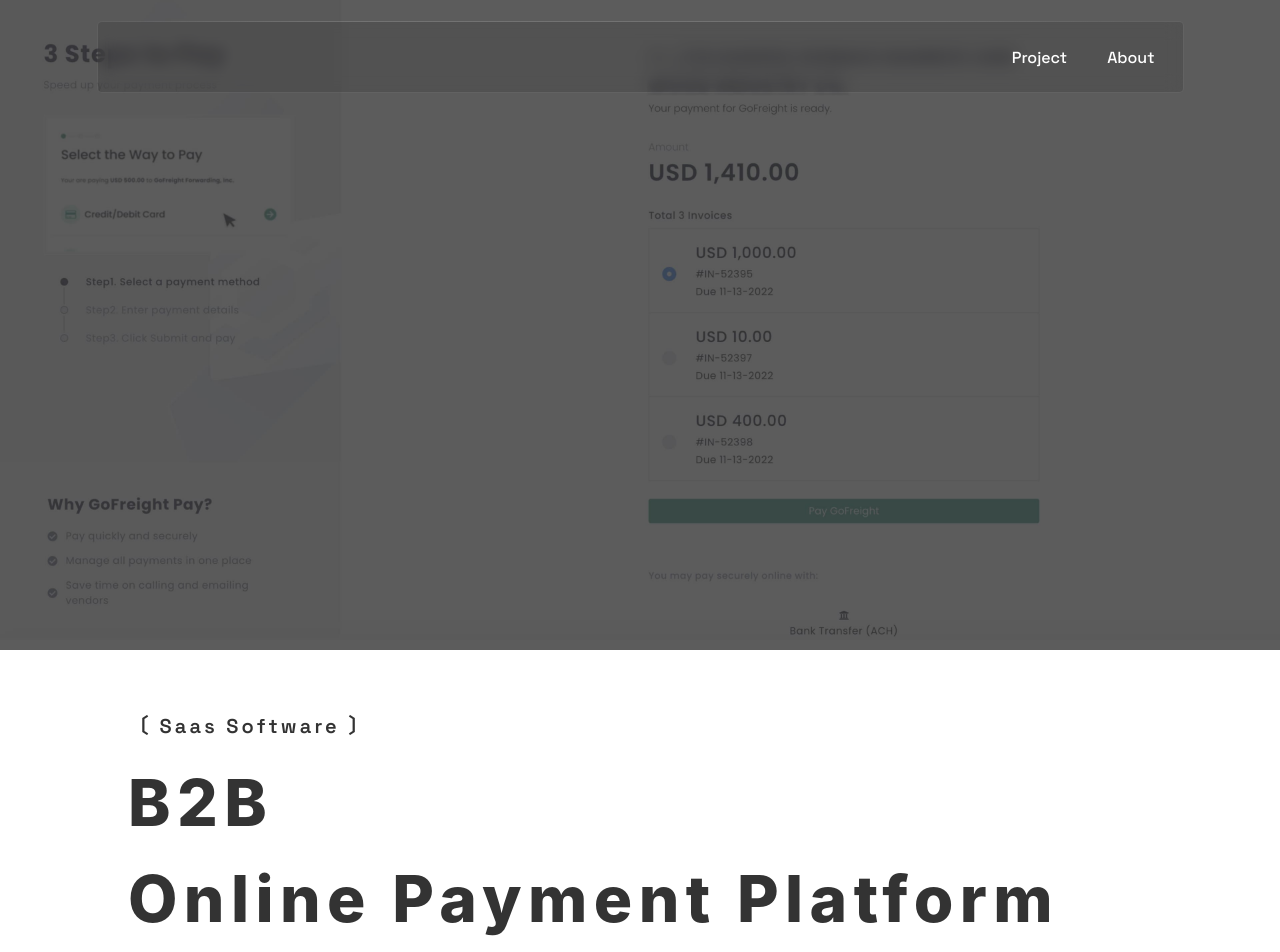
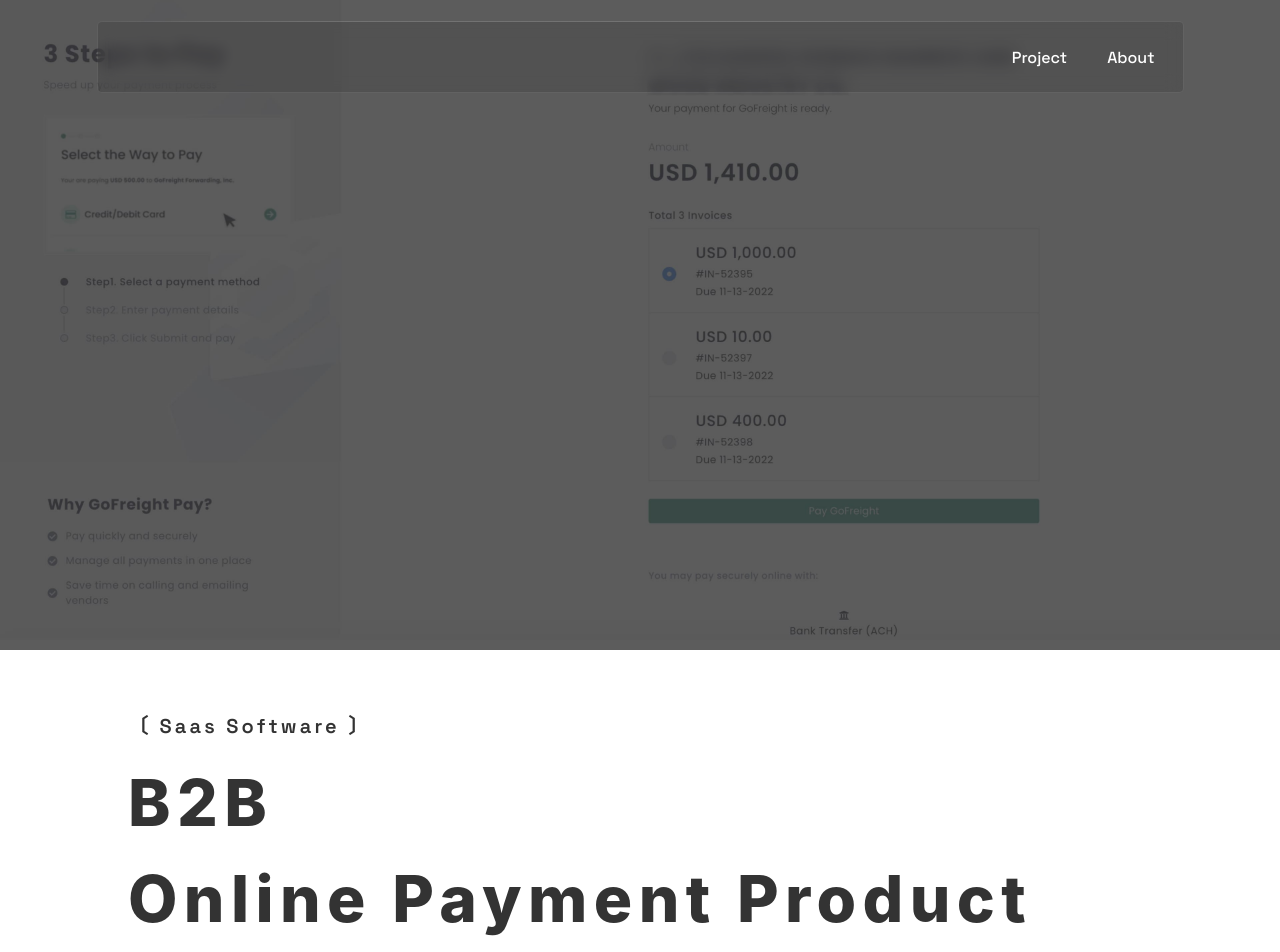
Before and after one commit to ffffffang/Portfolio, a React (Create React App) app: page /portfolio/project/gofreight-pay in a window 1280 px wide. Shown: the top 952 px of the page. Built offline with nearby package versions, Linux system fonts and the light colour scheme.

Commit message:
small bugs

```diff
--- a/src/data/bannerdata.js
+++ b/src/data/bannerdata.js
@@ -23,7 +23,7 @@
     platforms: "Saas",
     years: "2022-2023",
     subtitle: "〔 Saas Software 〕",
-    title: ["B2B", "Online Payment Platform"],
+    title: ["B2B", "Online Payment Product"],
   },
   {
     id: "pj-design-operation",
--- a/src/pages/project-intro/Intro_GP.js
+++ b/src/pages/project-intro/Intro_GP.js
@@ -128,16 +128,15 @@
               </p>
               <figure>
                 <LazyLoadImage src="/portfolio/images/GP/Layout.jpg" alt="" />
-                <figcaption>解方收斂過程部分截圖</figcaption>
               </figure>
             </div>
             <div>
               <h5>[ 上線後數據觀察結果 ]</h5>
               <p>
                 取 2022 8~11 月的數據比較改版前的相同時長顯示：<br></br>
-                1. 成功減少彈出率：🔻59.03% (Aug.: 62.5% -&gt Nov.: 3.47%)
+                1. 成功減少彈出率：🔻59.03% (Aug.: 62.5% -> Nov.: 3.47%)
                 <br></br>
-                2. 成功提升轉換率：🔺8.16% (Aug.: 18.99% -&gt Nov.: 27.15%)
+                2. 成功提升轉換率：🔺8.16% (Aug.: 18.99% -> Nov.: 27.15%)
               </p>
             </div>
             <div>
```
